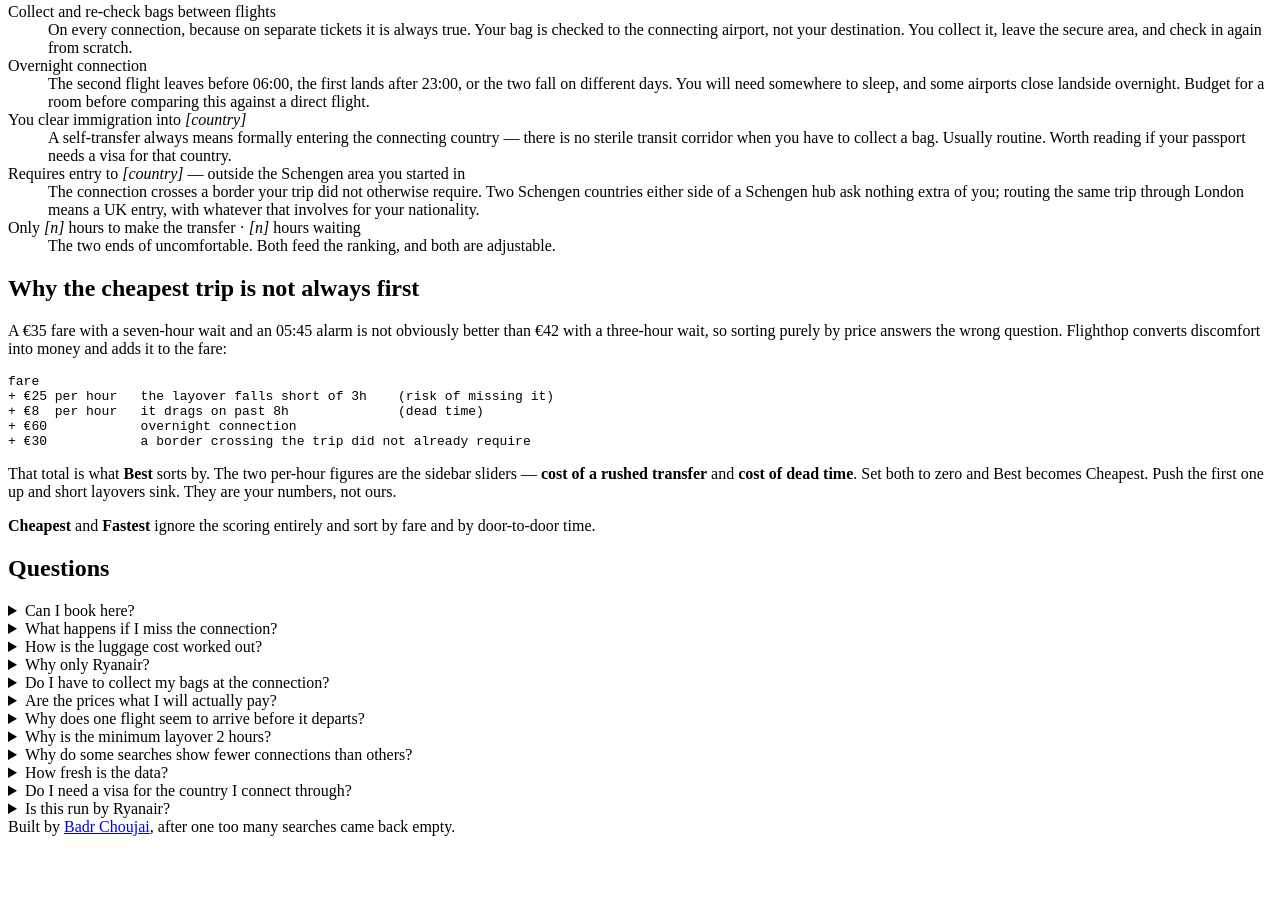
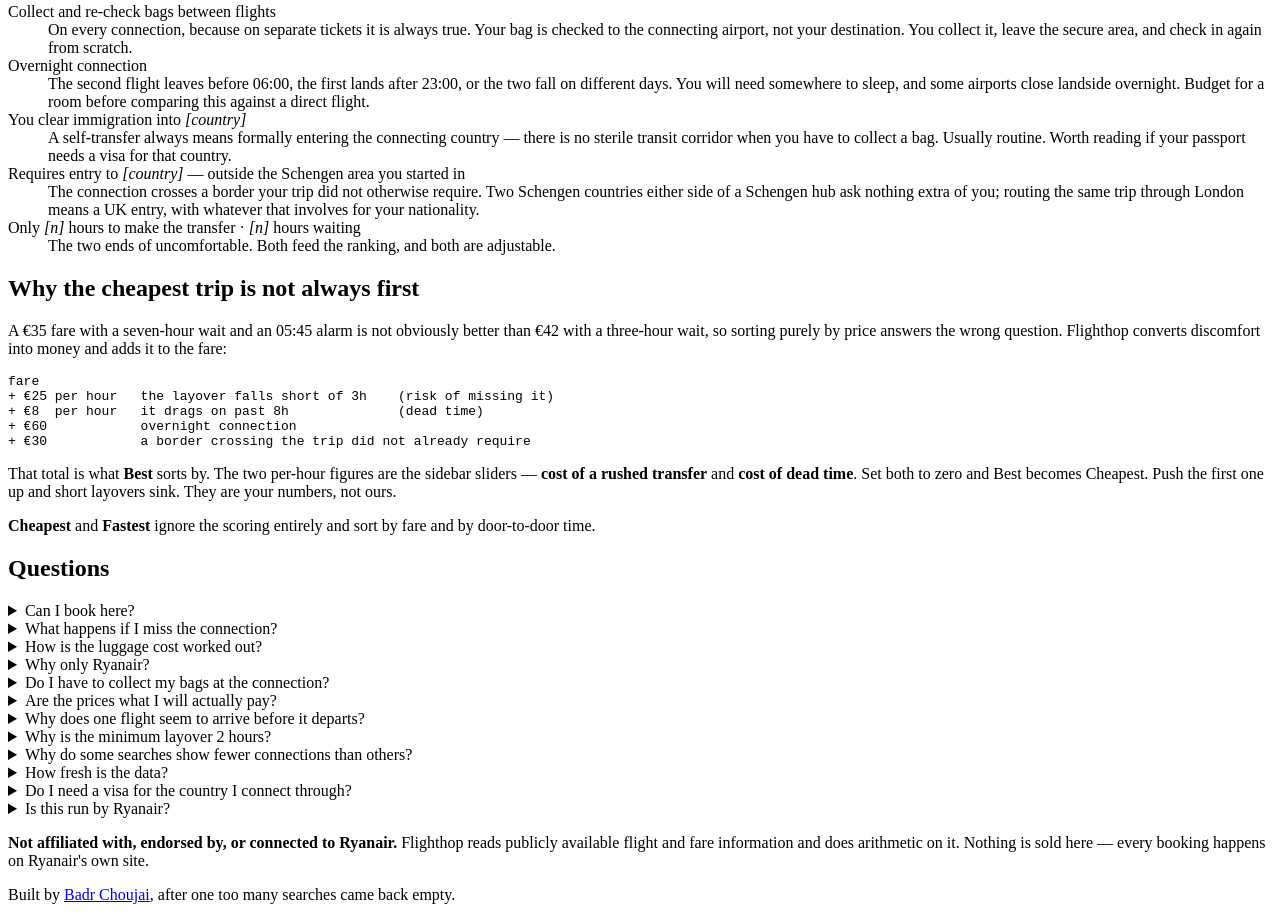
Before and after one commit to BadrChoujai/flighthop, a website with bundled scripts: page app/public/index.html in a window 1280 px wide. Shown: the part 9716-10636 px from the top of the page. Before the commit the page ends 10560 px from the top, so only its background shows below. Built offline with nearby package versions, Linux system fonts and the light colour scheme; no server answers.

Commit message:
feat: put the non-affiliation notice on every page
It was true and well worded but collapsed inside a details element on a
secondary page — the weakest placement for the one line a reader might need
before trusting anything else here, and the one that matters most for not being
mistaken for the airline.

It now sits in the footer on every view, alongside what the app actually does
and the fact that nothing is sold here.

```diff
--- a/app/public/index.html
+++ b/app/public/index.html
@@ -724,8 +724,11 @@
   </div>
 
   <footer>
-    Built by <a href="https://github.com/BadrChoujai" target="_blank" rel="noopener">Badr Choujai</a>,
-    after one too many searches came back empty.
+    <p class="foot-disclaimer"><strong>Not affiliated with, endorsed by, or connected to
+      Ryanair.</strong> Flighthop reads publicly available flight and fare information and does
+      arithmetic on it. Nothing is sold here — every booking happens on Ryanair's own site.</p>
+    <p>Built by <a href="https://github.com/BadrChoujai" target="_blank" rel="noopener">Badr Choujai</a>,
+      after one too many searches came back empty.</p>
   </footer>
 </div>
 
--- a/app/public/styles.css
+++ b/app/public/styles.css
@@ -904,6 +904,14 @@
   border-top: 1px solid var(--line-soft);
   font-size: 13px; color: var(--muted); text-align: center;
 }
+footer p { margin: 0 0 8px; }
+footer p:last-child { margin-bottom: 0; }
+
+/* The non-affiliation notice sits on every page rather than inside an FAQ. It is
+   the one line a reader might need before they trust anything else here. */
+.foot-disclaimer { max-width: 62ch; margin-inline: auto; line-height: 1.5; }
+.foot-disclaimer strong { color: var(--ink-2); }
+
 footer a { color: var(--ink-2); font-weight: 600; text-decoration: none; border-bottom: 1px solid var(--line); }
 footer a:hover { color: var(--accent); border-bottom-color: var(--accent); }
 
```
